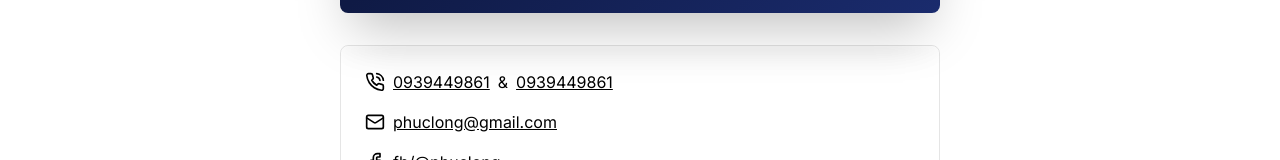
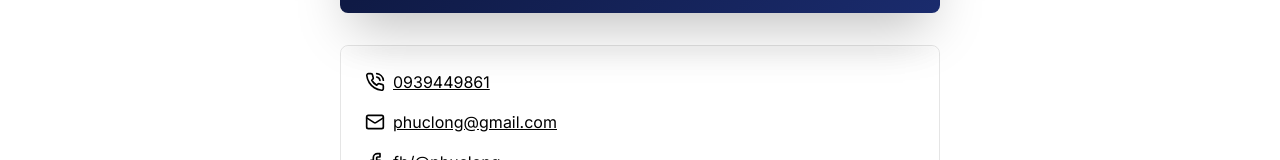
Before and after one commit to kitted/phuc-long-website, a Next.js app: page /contact in a window 1280 px wide. Shown: the part 712-872 px from the top of the page. Built offline with nearby package versions, Linux system fonts and the light colour scheme; no server answers; what tailwindcss-debug-screens would draw is missing.

Commit message:
Update page.tsx

```diff
--- a/app/contact/page.tsx
+++ b/app/contact/page.tsx
@@ -101,10 +101,6 @@ export default function Example() {
                     <a className="text-base underline" href="0939449861">
                       0939449861
                     </a>
-                    &
-                    <a className="text-base underline" href="0939449861">
-                      0939449861
-                    </a>
                   </div>
                   <div className={`flex gap-2 items-center ${textColor}`}>
                     <Mail size={20} />
```
